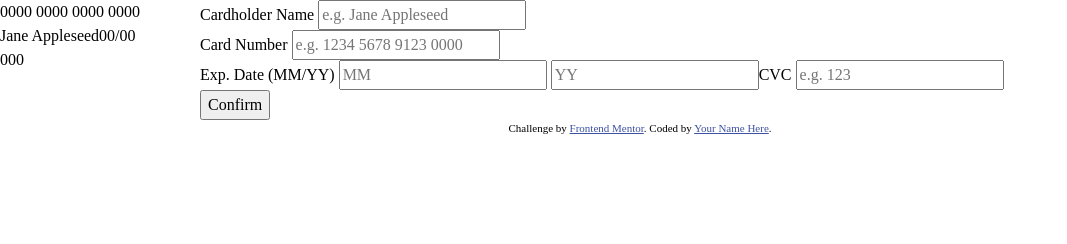
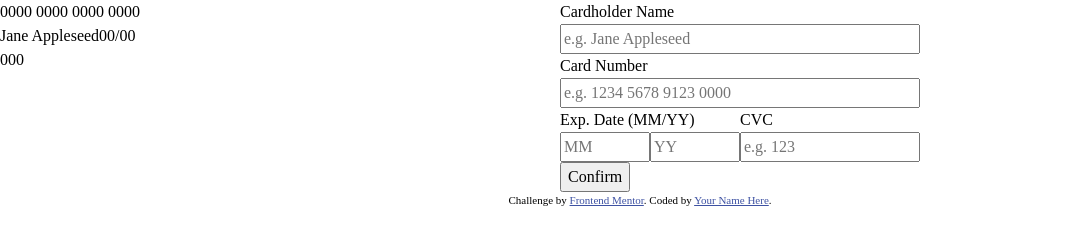
Before and after one commit to edo979/interactive-card-details-form, a website built with Vite: page index.html in a window 1280 px wide. Shown: the whole page, without its empty margins (0-1067 px from the left). Built offline with nearby package versions, Linux system fonts and the light colour scheme.

Commit message:
basic layout form

```diff
--- a/index.html
+++ b/index.html
@@ -44,8 +44,10 @@
           <div class="flex">
             <div class="input-group">
               <label for="date">Exp. Date (MM/YY)</label>
-              <input type="number" name="date" id="date" placeholder="MM" />
-              <input type="number" name="date" id="date" placeholder="YY" />
+              <div class="flex">
+                <input type="number" name="date" id="date" placeholder="MM" />
+                <input type="number" name="date" id="date" placeholder="YY" />
+              </div>
             </div>
 
             <div class="input-group">
--- a/scss/_components.scss
+++ b/scss/_components.scss
@@ -0,0 +1,9 @@
+.input-group {
+  display: flex;
+  flex-direction: column;
+
+  &,
+  input {
+    width: 100%;
+  }
+}
--- a/scss/_layout.scss
+++ b/scss/_layout.scss
@@ -18,4 +18,9 @@
   &_card-preview {
     z-index: 2;
   }
+
+  &_form {
+    width: min(95%, 360px);
+    justify-self: center;
+  }
 }
```
